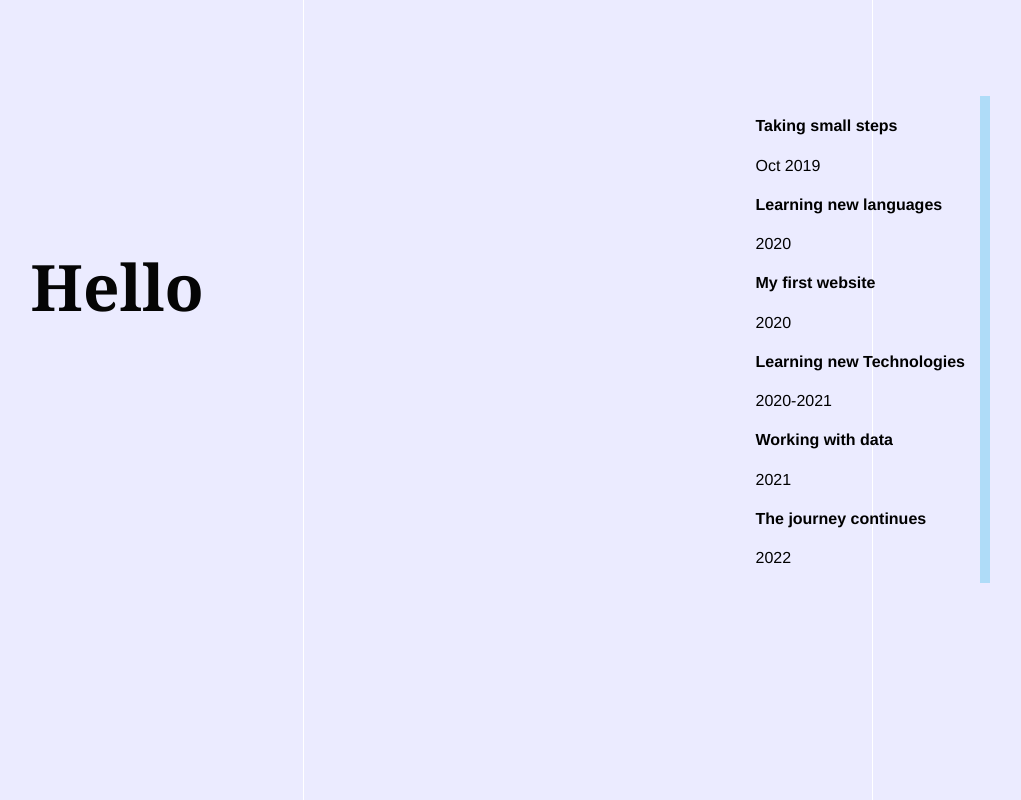
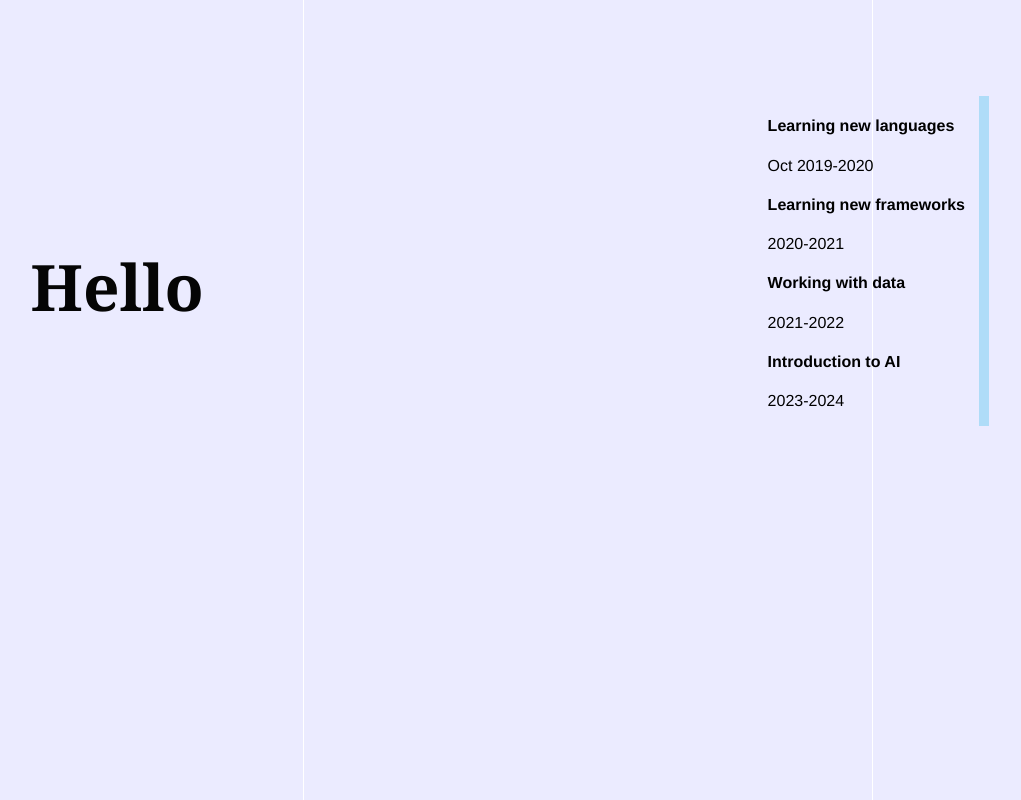
Before and after one commit to JohnnyNutzu/CV, a website: page index.html in a window 1280 px wide. Shown: the whole page, without its empty margins (123-1144 px from the left). Drawn offline with nearby package versions, Linux system fonts and the light colour scheme.

Commit message:
mobile friendly

```diff
--- a/index.html
+++ b/index.html
@@ -32,28 +32,14 @@
            <li>
                <div class="time-icon"></div>
                <div classs="story">
-                   <h4>Taking small steps</h4>
-                    <p>Oct 2019</p>
+                   <h4>Learning new languages</h4>
+                    <p>Oct 2019-2020</p>
                </div>
            </li>
-           <li>
-            <div class="time-icon"></div>
-                <div classs="story">
-                    <h4>Learning new languages</h4>
-                    <p>2020</p>
-                </div>
-            </li>
-           <li>
-                <div class="time-icon"></div>
-                <div classs="story">
-                    <h4>My first website</h4>
-                    <p>2020</p>
-                </div>
-            </li>
             <li>
                 <div class="time-icon"></div>
                 <div classs="story">
-                    <h4>Learning new Technologies</h4>
+                    <h4>Learning new frameworks</h4>
                     <p>2020-2021</p>
                 </div>
             </li>
@@ -61,16 +47,17 @@
                 <div class="time-icon"></div>
                 <div classs="story">
                     <h4>Working with data</h4>
-                    <p>2021</p>
+                    <p>2021-2022</p>
                 </div>
             </li>
             <li>
                 <div class="time-icon"></div>
                 <div classs="story">
-                    <h4></i>The journey continues</h4>
-                    <p>2022</p>
+                    <h4></i>Introduction to AI</h4>
+                    <p>2023-2024</p>
                 </div>
             </li>
+
         </ul>
 
         <div class="bar">
--- a/style.css
+++ b/style.css
@@ -228,4 +228,25 @@ h2 {
         height: 25px;
         padding: 5px;
     }
-  }
+}
+@media screen and (max-width: 425px){
+    html{
+    overflow-x:auto !important;
+    }
+    body{
+    overflow-x:auto !important;
+    }
+    h1 {
+        font-size: 3em;
+    }
+    .timeline{
+        font-size: 0.5em;
+    }
+    .bar {
+        width: 200px;
+        padding: 10px;
+    }
+    .images img {
+       display: none;
+    }
+}
```
